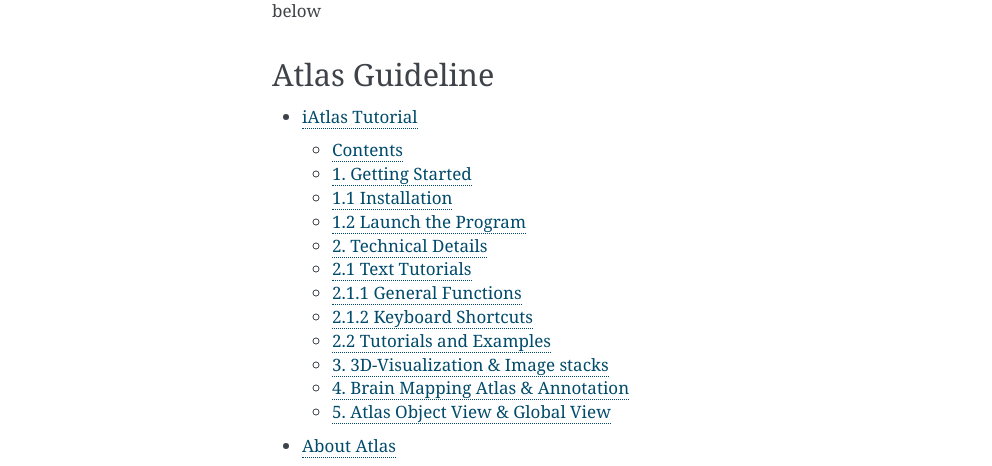
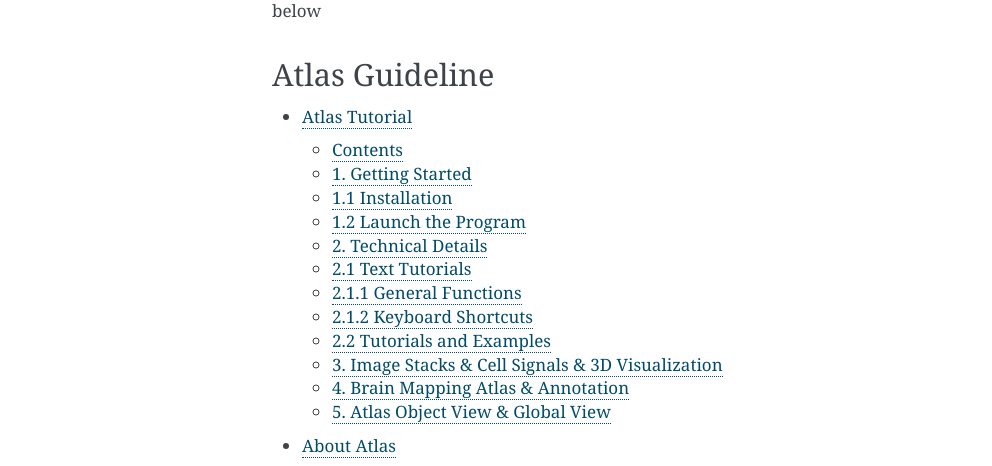
Before and after one commit to feng-lab/atlas-doc, a Sphinx documentation site: the page built from docs/source/index.rst, in a window 1280 px wide. Shown: the part 1350-1816 px from the top of the page, without its empty margins (148-1140 px from the left). Built offline with Sphinx 7.4.7, drawn with Linux system fonts in a browser that asks for light colours.

Commit message:
update docs

```diff
--- a/docs/source/license.rst
+++ b/docs/source/license.rst
@@ -1,4 +1,4 @@
-iAtlas Tutorial
+Atlas Tutorial
 ==============
 
 Contents
@@ -456,8 +456,8 @@
   :alt: Atlas Figure1
   :align: center
 
-3. 3D-Visualization & Image stacks
-^^^^^^^^^^^^^^^^^^^^^^^^^^^^^^^^^^
+3. Image Stacks & Cell Signals & 3D Visualization
+^^^^^^^^^^^^^^^^^^^^^^^^^^^^^^^^^^^^^^^^^^^^^^^^^
 
 * Figure1. Atlas Neuron Visualization
 * 3D Reconstruction
```
